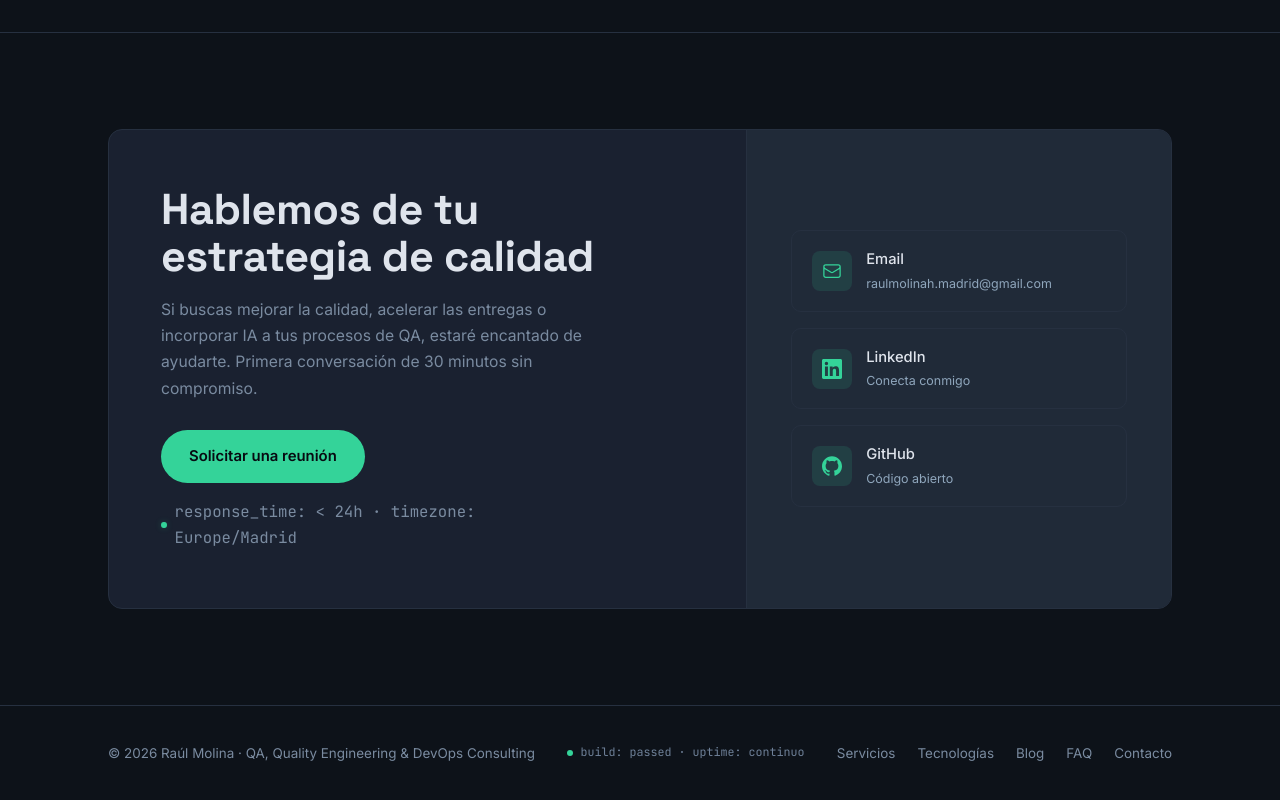
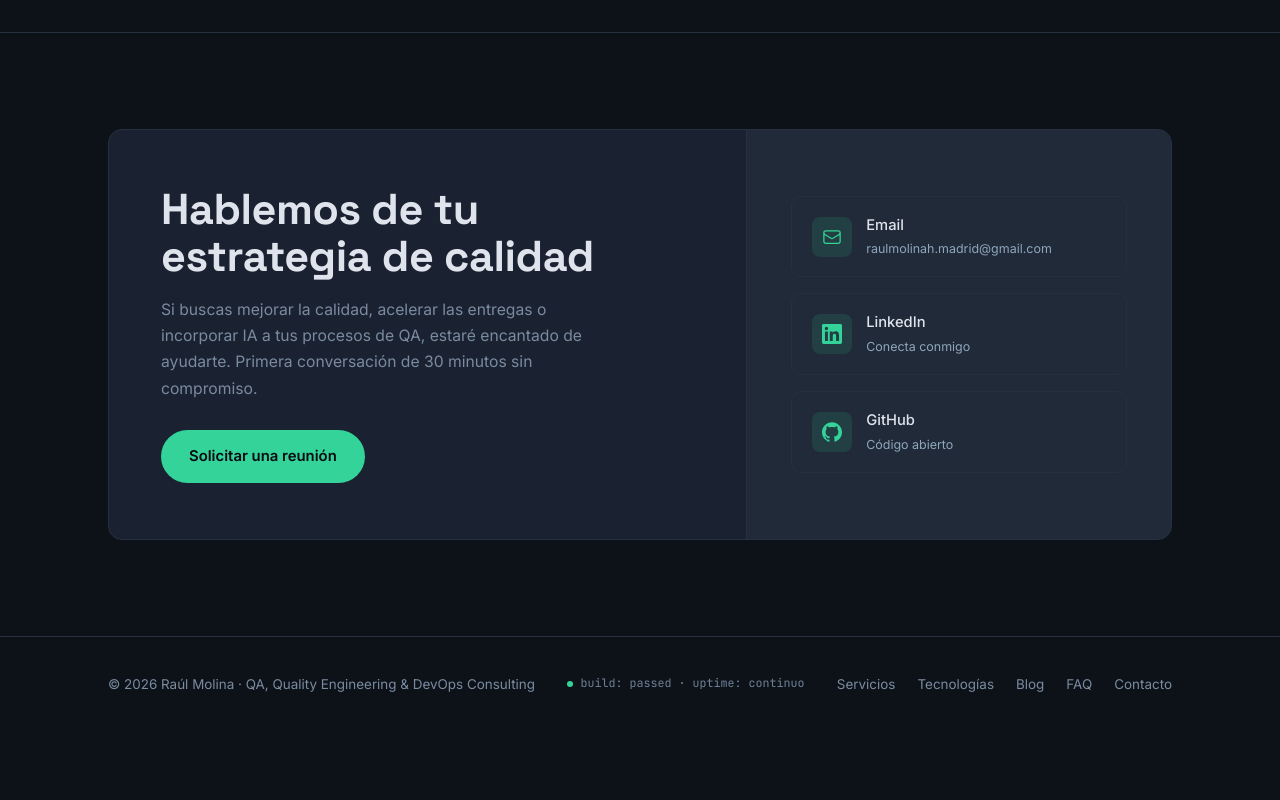
Before and after one commit to StoneFly365/raul-qa-devops-web, a website with bundled scripts: page index.html in a window 1280 px wide. Shown: the part 10255-11055 px from the top of the page. After the commit the page ends 10999 px from the top, so only its background shows below. Built offline with nearby package versions, Linux system fonts and the light colour scheme.

Commit message:
fix: quita la nota de response_time/timezone en contacto

```diff
--- a/assets/css/styles.css
+++ b/assets/css/styles.css
@@ -576,15 +576,6 @@ blockquote::before{
 .contact-left h2{max-width:18ch}
 .contact-left p{color:var(--text-dim);margin-top:16px;max-width:44ch;font-size:.98rem}
 .contact-left .btn{margin-top:28px}
-.contact-note{
-  font-family:'JetBrains Mono',monospace;font-size:.73rem;
-  color:var(--text-dim);margin-top:28px;
-  display:flex;align-items:center;gap:8px;
-}
-.contact-note::before{
-  content:"";width:6px;height:6px;border-radius:50%;
-  background:var(--accent);box-shadow:0 0 6px var(--accent-glow);
-}
 .contact-right{
   background:var(--surface-up);border-left:1px solid var(--border);
   padding:56px 44px;display:flex;flex-direction:column;justify-content:center;gap:16px;
--- a/index.html
+++ b/index.html
@@ -339,7 +339,6 @@
         <h2>Hablemos de tu estrategia de calidad</h2>
         <p>Si buscas mejorar la calidad, acelerar las entregas o incorporar IA a tus procesos de QA, estaré encantado de ayudarte. Primera conversación de 30 minutos sin compromiso.</p>
         <a class="btn btn-accent" href="mailto:raulmolinah.madrid@gmail.com?subject=Consultoría%20QA%20%2F%20DevOps">Solicitar una reunión</a>
-        <p class="contact-note">response_time: &lt; 24h · timezone: Europe/Madrid</p>
       </div>
       <div class="contact-right">
         <a class="contact-link" href="mailto:raulmolinah.madrid@gmail.com">
```
